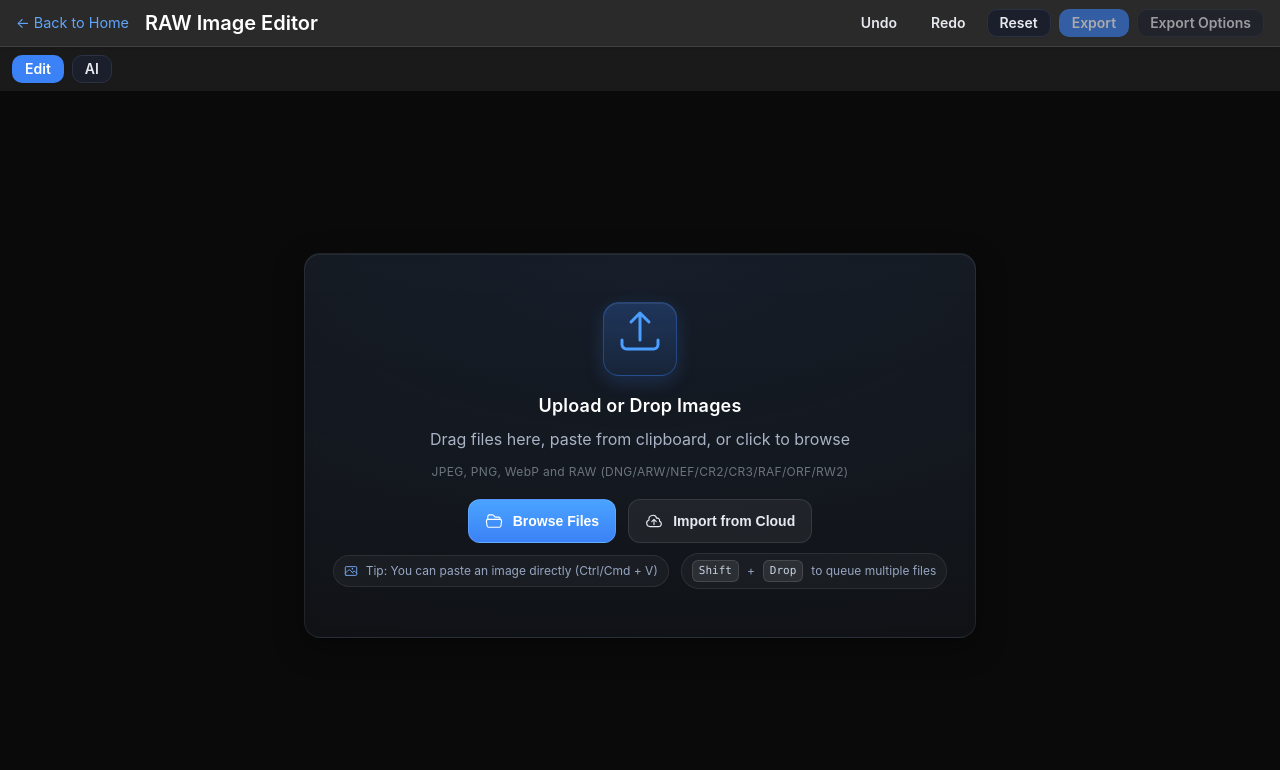
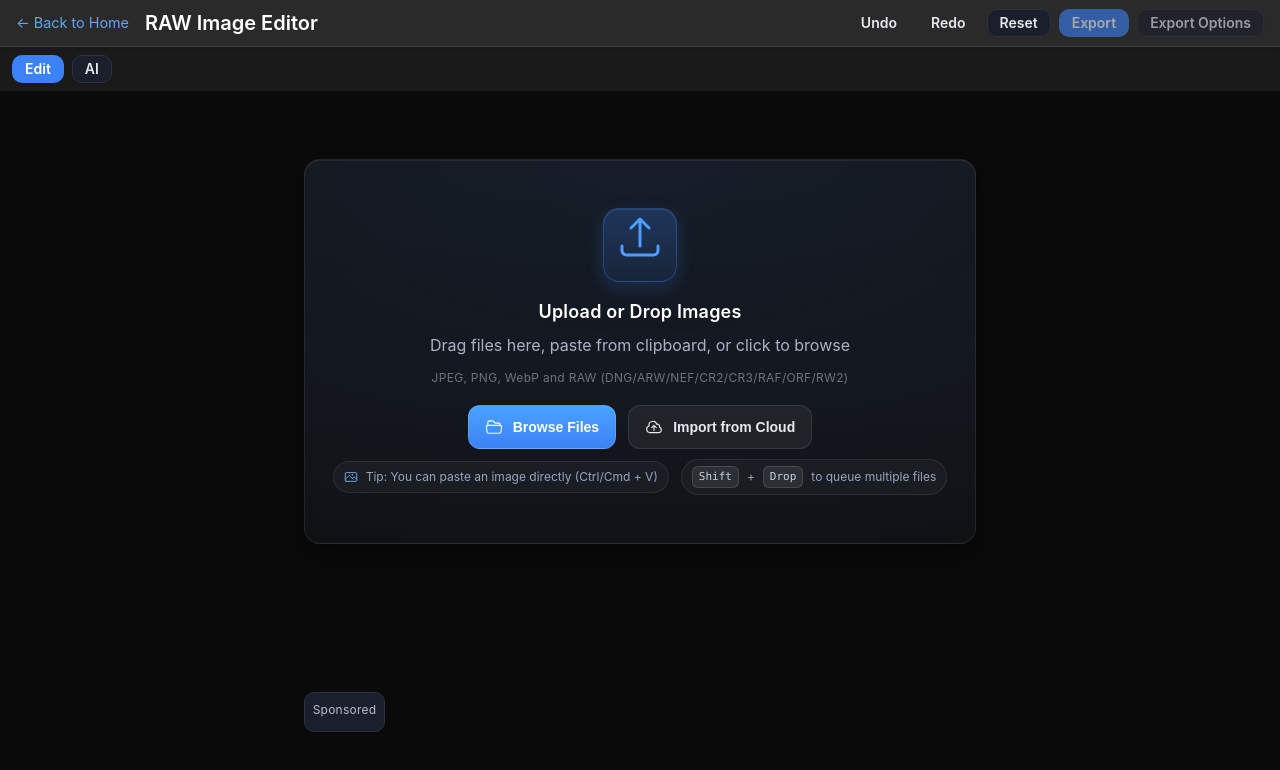
Before and after one commit to kishoretvk/RawImageEditor, a React (Vite) app: page /RawImageEditor/editor in a window 1280 px wide. Shown: the top 770 px of the page. Built offline with nearby package versions, Linux system fonts and the light colour scheme.

Commit message:
Integrate AdSenseBox on landing and editor pages
- Add AdSenseBox component and CSS
- Inject required AdSense meta tag on landing page head
- Place non-intrusive ads in landing left rail and below editor upload
- Provide minimal styling/layout to accommodate ads without distraction

```diff
--- /dev/null
+++ b/src/components/AdSenseBox.css
@@ -0,0 +1,28 @@
+@import "../styles/tokens.css";
+
+.adsense-box {
+  border: 1px solid var(--color-border);
+  background: var(--color-elev-1);
+  border-radius: var(--radius-md);
+  padding: var(--space-sm);
+  box-shadow: var(--shadow-sm);
+  display: grid;
+  gap: var(--space-xs);
+  color: var(--color-text);
+}
+
+.adsense-box__label {
+  font-size: var(--text-xs);
+  color: var(--color-text-dim);
+  letter-spacing: 0.02em;
+}
+
+/* Landing placement: reserve a subtle footprint */
+.adsense-box.is-landing {
+  max-width: 320px;
+}
+
+/* Editor placement: keep compact */
+.adsense-box.is-editor {
+  max-width: 320px;
+}
--- /dev/null
+++ b/src/components/AdSenseBox.jsx
@@ -0,0 +1,67 @@
+import React, { useEffect, useRef } from "react";
+import "./AdSenseBox.css";
+
+// Shared loader: inject AdSense script once
+function ensureAdSenseScript(client) {
+  if (typeof window === "undefined") return;
+  if (window.__adsenseLoaded) return;
+  const existing = document.querySelector('script[src^="https://pagead2.googlesyndication.com/pagead/js"]');
+  if (existing) {
+    window.__adsenseLoaded = true;
+    return;
+  }
+  const s = document.createElement("script");
+  s.async = true;
+  s.src = `https://pagead2.googlesyndication.com/pagead/js?client=${encodeURIComponent(client)}`;
+  s.crossOrigin = "anonymous";
+  s.onload = () => { window.__adsenseLoaded = true; };
+  document.head.appendChild(s);
+}
+
+/**
+ * AdSenseBox
+ * Renders a non-distracting AdSense unit. Loads the AdSense script once and reuses it.
+ *
+ * Props:
+ *  - client: your AdSense publisher id (e.g., "ca-pub-3347414112529675")
+ *  - slot: optional ad slot id (string). If omitted, auto-format is used.
+ *  - layout: "landing" | "editor" to apply size presets
+ *  - className: optional className
+ */
+export default function AdSenseBox({ client = "ca-pub-3347414112529675", slot = "", layout = "landing", className = "" }) {
+  const ref = useRef(null);
+
+  useEffect(() => {
+    ensureAdSenseScript(client);
+
+    // Push after a tick to allow script to init
+    const t = setTimeout(() => {
+      try {
+        if (window.adsbygoogle && ref.current) {
+          window.adsbygoogle.push({});
+        }
+      } catch {}
+    }, 50);
+    return () => clearTimeout(t);
+  }, [client, slot]);
+
+  const classes = ["adsense-box", `is-${layout}`, className].filter(Boolean).join(" ");
+
+  // Use auto format when no explicit slot is provided
+  const useAuto = !slot;
+
+  return (
+    <aside className={classes} aria-label="advertisement">
+      <div className="adsense-box__label">Sponsored</div>
+      <ins
+        ref={ref}
+        className="adsbygoogle"
+        style={{ display: "block" }}
+        data-ad-client={client}
+        {...(useAuto
+          ? { "data-ad-format": "auto", "data-full-width-responsive": "true" }
+          : { "data-ad-slot": slot, "data-ad-format": "rectangle" })}
+      />
+    </aside>
+  );
+}
--- a/src/components/EnhancedLandingPage.jsx
+++ b/src/components/EnhancedLandingPage.jsx
@@ -2,6 +2,7 @@ import React, { useState, useEffect } from 'react';
 import { useNavigate } from 'react-router-dom';
 import BeforeAfterSlider from './BeforeAfterSlider';
 import Button from '../components/ui/Button.jsx';
+import AdSenseBox from './AdSenseBox.jsx';
 import '../styles/EnhancedLandingPage.css';
 import '../styles/tokens.css';
 
@@ -37,6 +38,17 @@ const EnhancedLandingPage = () => {
       img.onerror = () => setLoadedImages(prev => prev + 1);
       img.src = src;
     });
+
+    // Inject required AdSense meta tag into head (page-scoped)
+    const META_NAME = 'google-adsense-account';
+    const META_CONTENT = 'ca-pub-3347414112529675';
+    const existing = document.head.querySelector(`meta[name="${META_NAME}"]`);
+    if (!existing) {
+      const meta = document.createElement('meta');
+      meta.setAttribute('name', META_NAME);
+      meta.setAttribute('content', META_CONTENT);
+      document.head.appendChild(meta);
+    }
   }, []);
 
   const handleOpenDemo = () => {
@@ -57,7 +69,11 @@ const EnhancedLandingPage = () => {
   return (
     <div className="enhanced-landing">
       <div className="landing-hero">
-        <div className="hero-content">
+        <div className="hero-content" style={{ display: 'grid', gridTemplateColumns: 'minmax(220px, 280px) 1fr', gap: 16 }}>
+          {/* Left free space panel: non-distracting ad */}
+          <div className="hero-left-rail" aria-hidden="false">
+            <AdSenseBox layout="landing" />
+          </div>
           <div className="hero-headline">
             <h1 className="hero-title">
               Pro‑grade RAW Editor
--- a/src/pages/EditorPage.jsx
+++ b/src/pages/EditorPage.jsx
@@ -22,6 +22,7 @@ import LocalAdjustmentsPanel from '../components/LocalAdjustmentsPanel';
 import GradientMaskOverlay from '../components/GradientMaskOverlay';
 import { buildLUTsFromCurves } from '../utils/curveUtils';
 import FileUploader from '../components/FileUploader';
+import AdSenseBox from '../components/AdSenseBox.jsx';
 import EditorUploadPlaceholder from '../components/EditorUploadPlaceholder';
 import EnhancedImageCanvas from '../components/EnhancedImageCanvas';
 import ExportDialog from '../components/ExportDialog';
@@ -543,8 +544,12 @@ const EditorPage = () => {
         <div className="editor-main">
           <div className="canvas-container" style={{ minHeight: 320 }}>
             {!uploadedImage ? (
-              <div className="upload-placeholder">
+              <div className="upload-placeholder" style={{ display: 'grid', gap: 12 }}>
                 <FileUploader onFileUpload={handleFileUpload} />
+                {/* Non-distracting ad below upload button */}
+                <div aria-hidden="false" style={{ justifySelf: 'start' }}>
+                  <AdSenseBox layout="editor" />
+                </div>
               </div>
             ) : (
               <>
```
